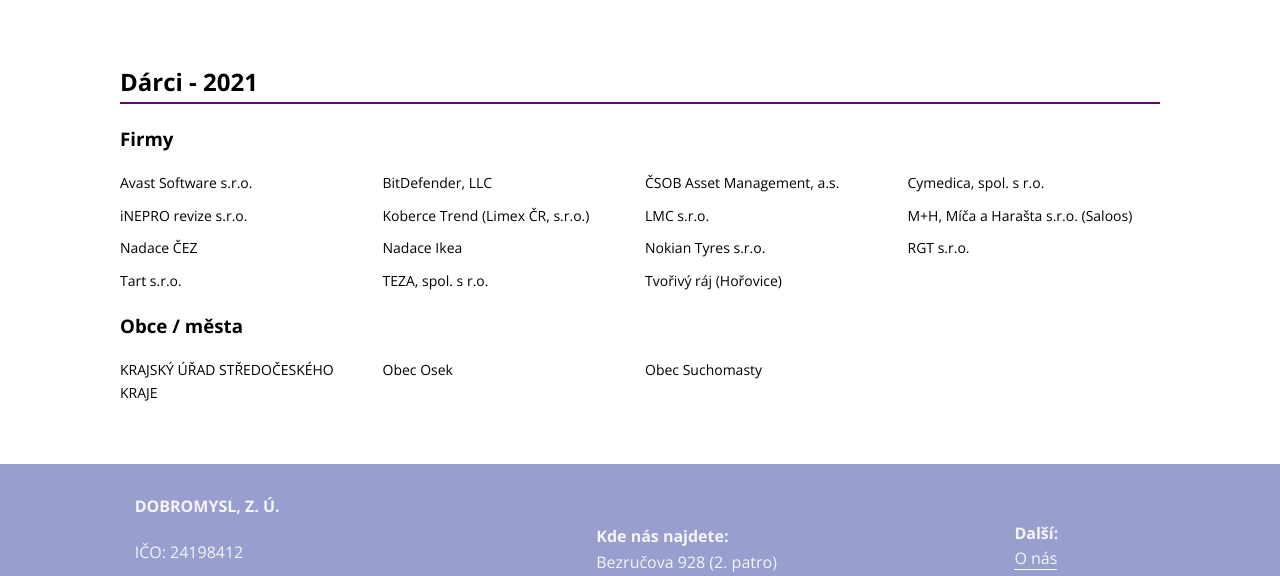
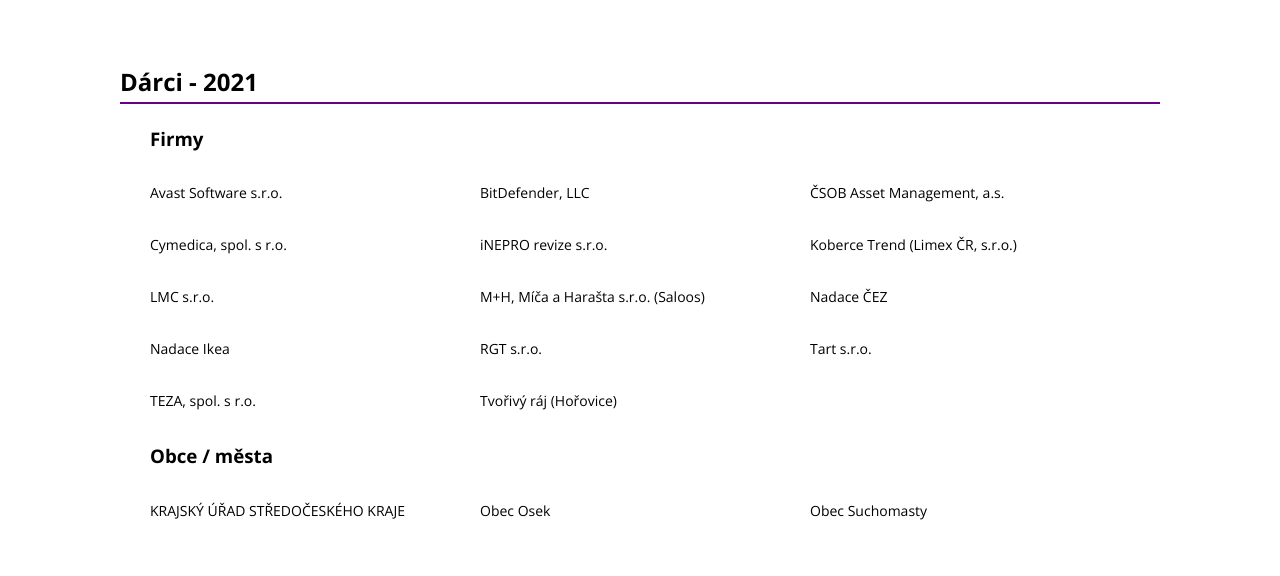
Before and after one commit to Kaczna/Projekt_Dobromysl, an Eleventy site: page partneri.html in a window 1280 px wide. Shown: the part 960-1536 px from the top of the page. Built offline with nearby package versions, Linux system fonts and the light colour scheme; Eleventy itself is replaced by a stand-in of ours; files that its build step writes are made by us from their sources.

Commit message:
Upravený formát partnerů

```diff
--- a/_data/partneri21.json
+++ b/_data/partneri21.json
@@ -1,19 +1,21 @@
 [
     { "firma": "Avast Software s.r.o." },
+    { "firma": "BitDefender, LLC" },
     { "firma": "ČSOB Asset Management, a.s." },
     { "firma": "Cymedica, spol. s r.o." },
+    { "firma": "iNEPRO revize s.r.o." },
     { "firma": "Koberce Trend (Limex ČR, s.r.o.)" },
     { "firma": "LMC s.r.o." },
     { "firma": "M+H, Míča a Harašta s.r.o. (Saloos)" },
     { "firma": "Nadace ČEZ" },
     { "firma": "Nadace Ikea" },
     { "firma": "RGT s.r.o." },
+    { "firma": "Tart s.r.o." },
     { "firma": "TEZA, spol. s r.o." },
-    { "firma": "Tvořivý ráj (Hořovice)" },
+    { "firma": "Tvořivý ráj (Hořovice)" }
 
 
-    { "obec": "KRAJSKÝ ÚŘAD STŘEDOČESKÉHO KRAJE" },
-    { "obec": "Obec Osek" }
+
 
 
 ]
--- /dev/null
+++ b/_data/partneri21_obce.json
@@ -0,0 +1,9 @@
+[
+
+
+    { "obec": "KRAJSKÝ ÚŘAD STŘEDOČESKÉHO KRAJE" },
+    { "obec": "Obec Osek" },
+    { "obec": "Obec Suchomasty" }
+
+
+]
--- a/partneri.html
+++ b/partneri.html
@@ -14,51 +14,32 @@
 
     <h2 class="partners__year">Dárci - 2021</h2>
 
-    <!-- <div class="block--grid block">
-      <div class="partners__field"> -->
-        <h3 class="partners__type">Firmy</h3>
-
-        <div class="partners__field">
-          <span class="partners__content partners__content--name">Avast Software s.r.o.</span>
-          <span class="partners__content partners__content--name">BitDefender, LLC</span>
-            <span class="partners__content partners__content--name">ČSOB Asset Management, a.s.</span>
-            <span class="partners__content partners__content--name">Cymedica, spol. s r.o.</span>
-            <span class="partners__content partners__content--name">iNEPRO revize s.r.o.</span>
-            <span class="partners__content partners__content--name">Koberce Trend (Limex ČR, s.r.o.)</span>
-            <span class="partners__content partners__content--name">LMC s.r.o.</span>
-            <span class="partners__content partners__content--name">M+H, Míča a Harašta s.r.o. (Saloos)</span>
-            <span class="partners__content partners__content--name">Nadace ČEZ</span>
-            <span class="partners__content partners__content--name">Nadace Ikea</span>
-            <span class="partners__content partners__content--name">Nokian Tyres s.r.o.</span>
-            <span class="partners__content partners__content--name">RGT s.r.o.</span>
-            <span class="partners__content partners__content--name">Tart s.r.o.</span>
-            <span class="partners__content partners__content--name">TEZA, spol. s r.o.</span>
-            <span class="partners__content partners__content--name">Tvořivý ráj (Hořovice)</span>
-        </div>
+    <div class="block--grid block">
+      <h3 class="partners__type">Firmy</h3>
+      <div class="partners__field-company">
 
 
-        <!-- {% for partner in partneri21 %}
-
+        {% for partner in partneri21 %}
 
 
         <p class="partners__name">
           {{ partner.firma }}</p>
 
 
-
         {% endfor %}
       </div>
 
-      <div class="partners__field">
-        <h3 class="partners__type">Obce / města</h3>
+      <h3 class="partners__type">Obce / města</h3>
 
-        {% for partner in partneri21 %}
+      <div class="partners__field-city">
+
+        {% for partner in partneri21_obce %}
 
         <p class="partners__name">{{ partner.obec }}</p>
 
         {% endfor %}
       </div>
-    </div>  -->
+    </div>
 
     <!-- <h2 class="partners__year">Dárci - 2019</h2>
 
@@ -94,7 +75,26 @@
       </div>
     </div> -->
 
-    <h3 class="partners__type">Obce / města</h3>
+    <!--
+        <div class="partners__field">
+          <span class="partners__content partners__content--name">Avast Software s.r.o.</span>
+          <span class="partners__content partners__content--name">BitDefender, LLC</span>
+            <span class="partners__content partners__content--name">ČSOB Asset Management, a.s.</span>
+            <span class="partners__content partners__content--name">Cymedica, spol. s r.o.</span>
+            <span class="partners__content partners__content--name">iNEPRO revize s.r.o.</span>
+            <span class="partners__content partners__content--name">Koberce Trend (Limex ČR, s.r.o.)</span>
+            <span class="partners__content partners__content--name">LMC s.r.o.</span>
+            <span class="partners__content partners__content--name">M+H, Míča a Harašta s.r.o. (Saloos)</span>
+            <span class="partners__content partners__content--name">Nadace ČEZ</span>
+            <span class="partners__content partners__content--name">Nadace Ikea</span>
+            <span class="partners__content partners__content--name">Nokian Tyres s.r.o.</span>
+            <span class="partners__content partners__content--name">RGT s.r.o.</span>
+            <span class="partners__content partners__content--name">Tart s.r.o.</span>
+            <span class="partners__content partners__content--name">TEZA, spol. s r.o.</span>
+            <span class="partners__content partners__content--name">Tvořivý ráj (Hořovice)</span>
+        </div> -->
+
+    <!-- <h3 class="partners__type">Obce / města</h3>
 
     <div class="partners__field">
       <span class="partners__content partners__content--name">KRAJSKÝ ÚŘAD STŘEDOČESKÉHO KRAJE</span>
@@ -102,5 +102,5 @@
         <span class="partners__content partners__content--name">Obec Suchomasty</span>
 
 
-    </div>
+    </div> -->
   </section>
--- a/scss/_partners.scss
+++ b/scss/_partners.scss
@@ -22,12 +22,16 @@
 
 //PARTNEŘI KDO NÁS PODPORUJE
 
-// .block--grid {
-//   display: grid;
-//   grid-template-columns: repeat(auto-fill, minmax(250px, 1fr));
-//   gap: 20px;
-//   text-align: left;
-// }
+
+
+.partners__name {
+  line-height: 1;
+  justify-items: left;
+  align-items: start;
+  text-align: left;
+  font-size: 14px;
+
+}
 
 .partners__year {
   text-align: left;
@@ -35,25 +39,21 @@
   border-bottom: 2px solid $primary;
 }
 
-.partners__name {
-  line-height: 1;
 
-}
 
 .partners__type {
   text-align: left;
 }
 
-.partners__field {
+.partners__field-company {
   display: grid;
   grid-template-columns: repeat(auto-fill, minmax(250px, 1fr));
   gap: 10px;
 
 }
 
-.partners__content--name {
-  justify-items: left;
-  align-items: start;
-  text-align: left;
-  font-size: 14px;
+.partners__field-city {
+  display: grid;
+  grid-template-columns: repeat(auto-fill, minmax(250px, 1fr));
+  gap: 10px;
 }
```
Also changed, not shown: css/style.css, 1 other file.
